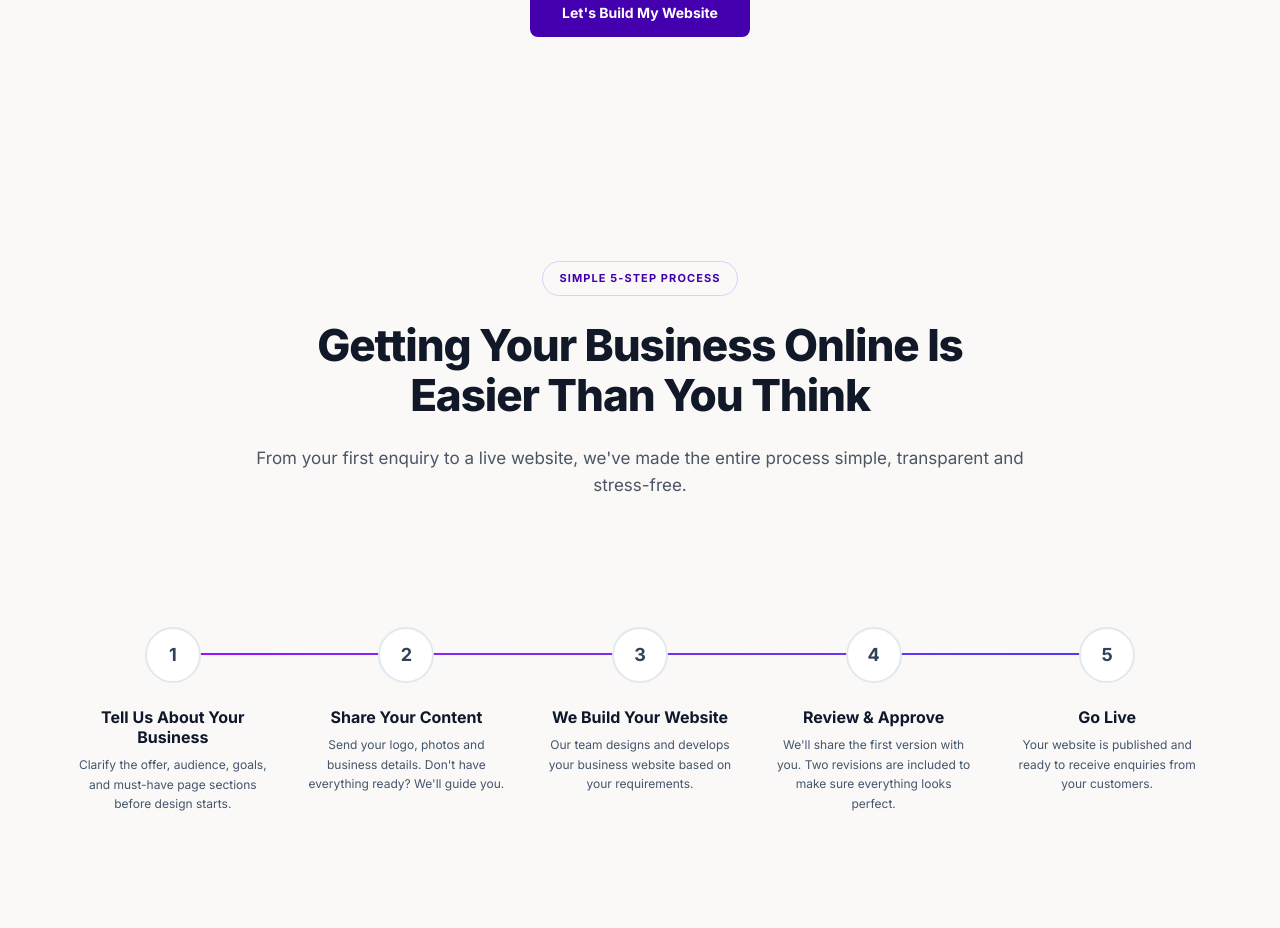
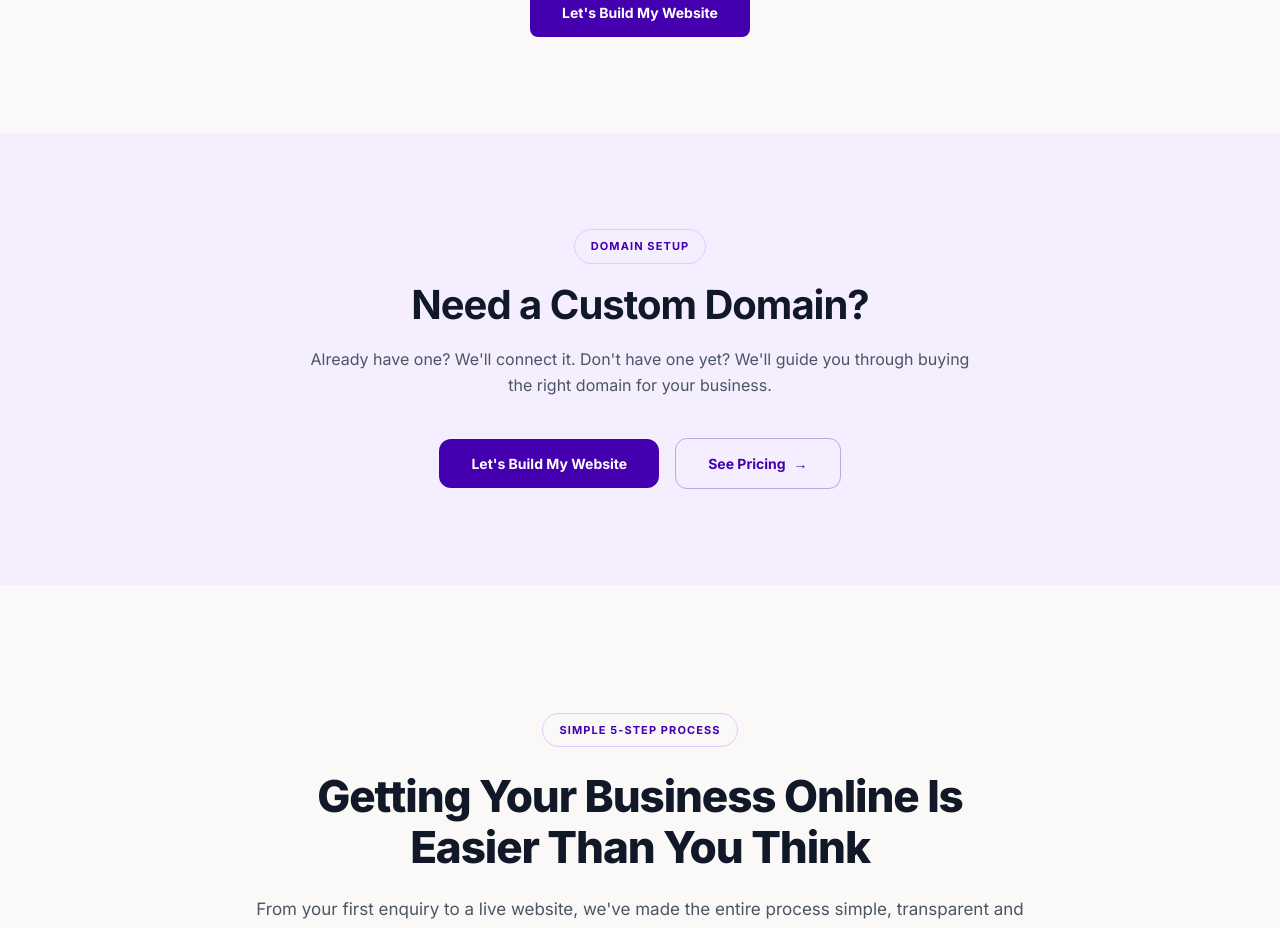
Before and after one commit to zehracodes29/landingpage, a Next.js app in the folder pagemistri-landing/: page / in a window 1280 px wide. Shown: the part 1840-2768 px from the top of the page. Built offline with nearby package versions, Linux system fonts and the light colour scheme.

Commit message:
feat: add DomainCTA component and update landing page structure

```diff
--- a/pagemistri-landing/src/app/page.jsx
+++ b/pagemistri-landing/src/app/page.jsx
@@ -3,6 +3,7 @@
 import Navbar from '../components/Navbar';
 import Hero from '../components/Hero';
 import WhatsIncluded from '../components/EverythingNeeded/EverythingNeeded';
+import DomainCTA from '../components/DomainCTA/DomainCTA';
 import HowItWorks from '../components/Process/Process';
 import BusinessBenefits from '../components/BusinessBenefits';
 import Pricing from '../components/Pricing';
@@ -15,6 +16,7 @@ export default function Home() {
       <Navbar/>
       <Hero/>
       <WhatsIncluded/>
+      <DomainCTA/>
       <HowItWorks/>
       <BusinessBenefits/>
       <Pricing/>
--- a/pagemistri-landing/src/components/DomainCTA/DomainCTA.jsx
+++ b/pagemistri-landing/src/components/DomainCTA/DomainCTA.jsx
@@ -2,7 +2,7 @@ import React from 'react';
 import { motion } from 'framer-motion';
 import SectionBadge from '../../ui/SectionBadge';
 
-const DomainCTA = () => {
+export default function DomainCTA() {
   return (
     <section className="py-24 bg-[#F4EEFF]">
       <div className="max-w-4xl mx-auto px-6 lg:px-8 text-center">
@@ -37,6 +37,4 @@ const DomainCTA = () => {
       </div>
     </section>
   );
-};
-
-export default DomainCTA;
+}
```
Also changed, not shown: 11 other files (tests, documents, lock files or other folders).
